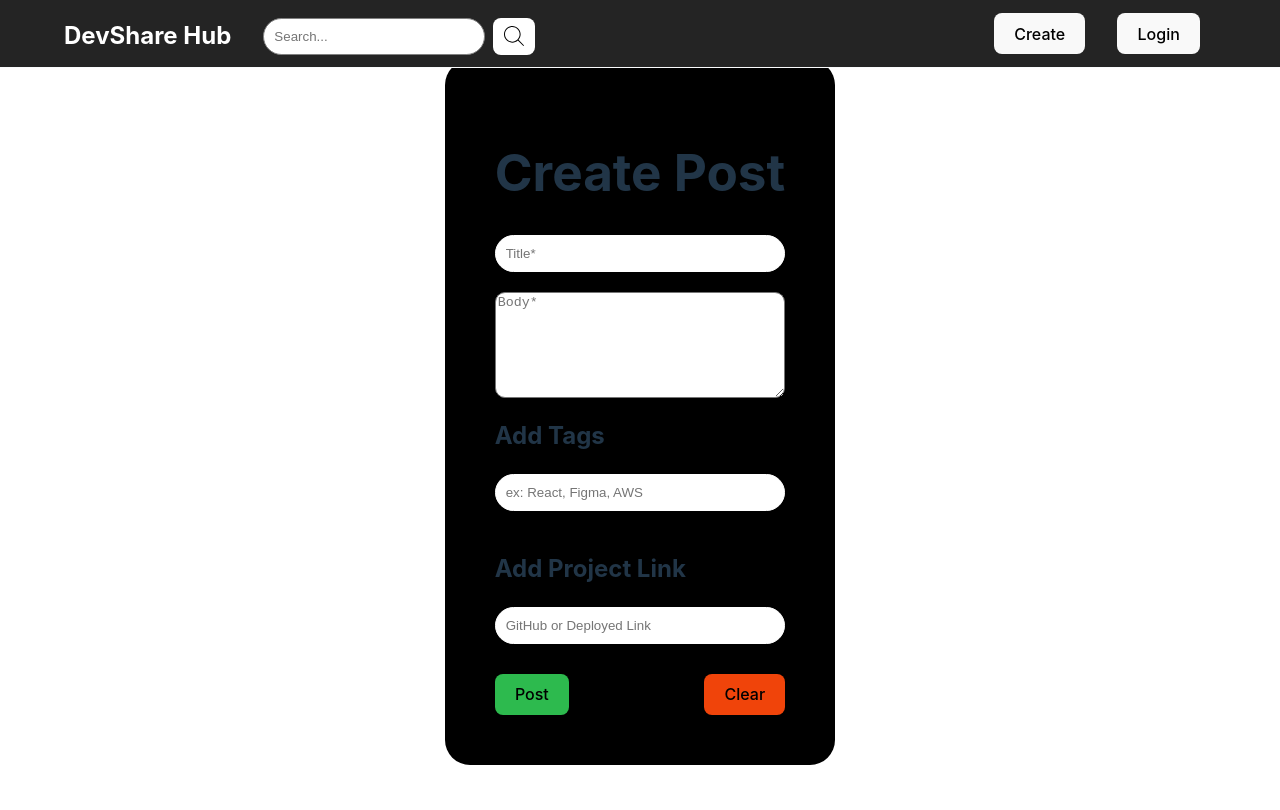
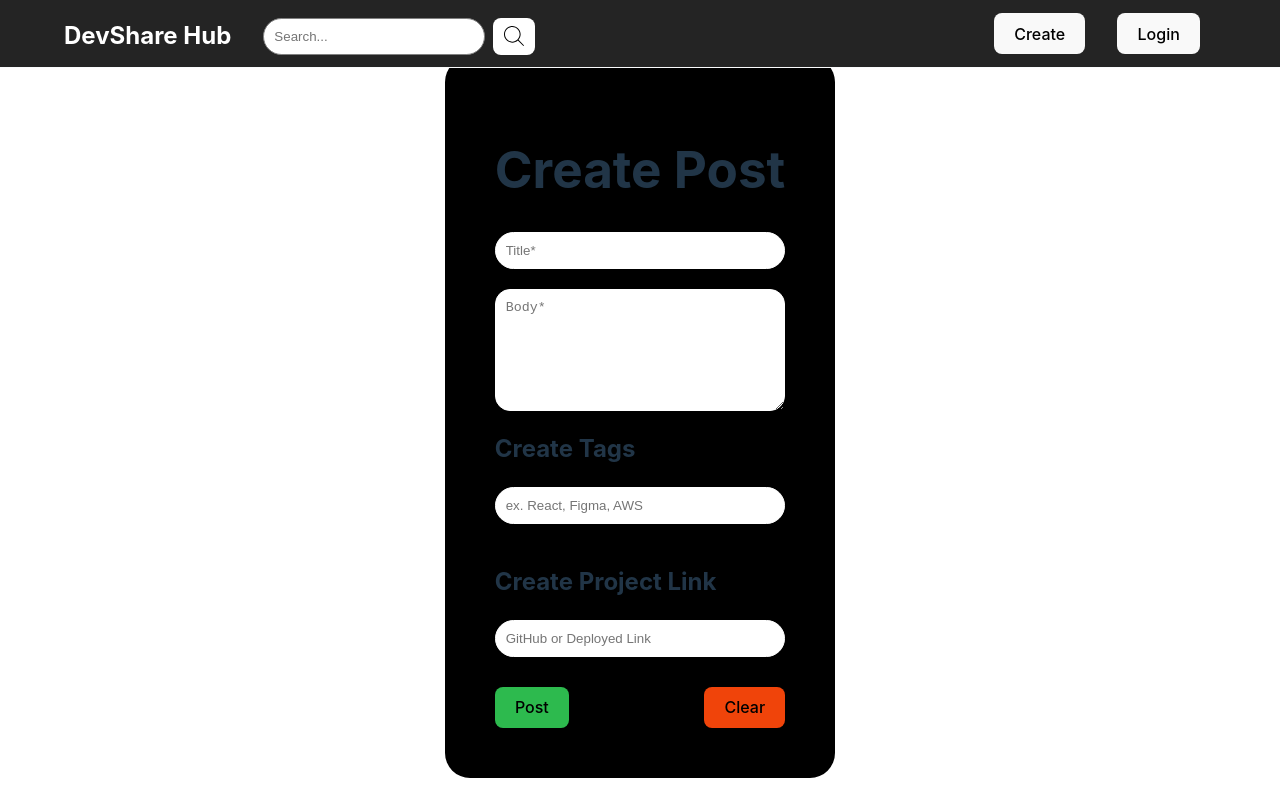
Before and after one commit to rahulio96/devshare-hub, a React (Vite) app: page /create in a window 1280 px wide. Built offline with nearby package versions, Linux system fonts and the light colour scheme; no server answers.

Commit message:
Modularized create screen and linked to db

```diff
--- a/src/components/create-post/Create.jsx
+++ b/src/components/create-post/Create.jsx
@@ -1,24 +1,19 @@
-import createCSS from './Create.module.css'
+import ManagePost from "../manage-post/ManagePost"
+
 
 function Create() {
+
     return (
-
-        <div className={createCSS.container}>
-            <h1>Create Post</h1>
-
-            <div className={createCSS.mainText}>
-                <input type='text' placeholder='Title*'></input>
-                <textarea placeholder='Body*'></textarea>
-                <h2>Add Tags</h2>
-                <input type='text' placeholder='ex: React, Figma, AWS'></input>
-                <h2>Add Project Link</h2>
-                <input type='text' placeholder='GitHub or Deployed Link'></input>
-            </div>
-            <div className={createCSS.btnContainer}>
-                <button className={createCSS.post}>Post</button>
-                <button className={createCSS.clear}>Clear</button>
-            </div>
-        </div>
+        <ManagePost
+            yesBtn={'Post'}
+            noBtn={'Clear'}
+            purpose={'Create'}
+            title={''}
+            body={''}
+            tags={''}
+            link={''}
+            isCreate={true}
+        />
     )
 }
 
--- /dev/null
+++ b/src/components/manage-post/ManagePost.jsx
@@ -0,0 +1,86 @@
+import managePostCSS from './ManagePost.module.css'
+import { useState } from 'react'
+import { supabase } from '../../client'
+import { useNavigate } from 'react-router-dom'
+
+function ManagePost({ yesBtn, noBtn, purpose, isCreate, title, body, tags, link }) {
+
+    const navigate = useNavigate()
+
+    const [newTitle, setNewTitle] = useState(title)
+    const [newBody, setNewBody] = useState(body)
+    const [newTags, setNewTags] = useState(tags)
+    const [newLink, setNewLink] = useState(link)
+
+    const changeTitle = (e) => {
+        setNewTitle(e.target.value)
+    }
+
+    const changeBody = (e) => {
+        setNewBody(e.target.value)
+    }
+
+    const changeTags = (e) => {
+        setNewTags(e.target.value)
+    }
+
+    const changeLinks = (e) => {
+        setNewLink(e.target.value)
+    }
+
+    const create = async (e) => {
+        e.preventDefault();
+
+        await supabase
+          .from('posts')
+          .insert({
+            title: newTitle, body: newBody, tags: newTags, link: newLink
+            })
+          .select();
+
+          navigate('/');
+    }
+
+    const clear = () => {
+        setNewLink('')
+        setNewTitle('')
+        setNewBody('')
+        setNewTags('')
+    }
+
+    return (
+        <div className={managePostCSS.container}>
+            <h1>{purpose} Post</h1>
+
+            <div className={managePostCSS.mainText}>
+                <input
+                    className={managePostCSS.title}
+                    type='text' placeholder='Title*'
+                    value={newTitle} onChange={changeTitle}>
+                </input>
+
+                <textarea placeholder='Body*' value={newBody} onChange={changeBody}></textarea>
+                <h2>{purpose} Tags</h2>
+
+                <input
+                    type='text'
+                    placeholder='ex. React, Figma, AWS'
+                    value={newTags}
+                    onChange={changeTags}>
+                </input>
+
+                <h2>{purpose} Project Link</h2>
+                <input type='text' placeholder='GitHub or Deployed Link' value={newLink} onChange={changeLinks}></input>
+            </div>
+
+            <div className={managePostCSS.btnContainer}>
+                {isCreate ? <button onClick={create} className={managePostCSS.post}>{yesBtn}</button>
+                    : <button className={managePostCSS.post}>{yesBtn}</button>}
+                {isCreate ? <button onClick={clear} className={managePostCSS.clear}>{noBtn}</button>
+                : <button className={managePostCSS.clear}>{noBtn}</button>}
+            </div>
+        </div>
+    )
+}
+
+export default ManagePost
--- a/src/components/create-post/Create.module.css
+++ b/src/components/manage-post/ManagePost.module.css
@@ -11,7 +11,9 @@
 textarea {
     resize: vertical;
     height: 100px;
-    border-radius: 10px;
+    border-radius: 15px;
+    padding: 10px;
+    border: 1px solid white;
 }
 
 .clear {
```
